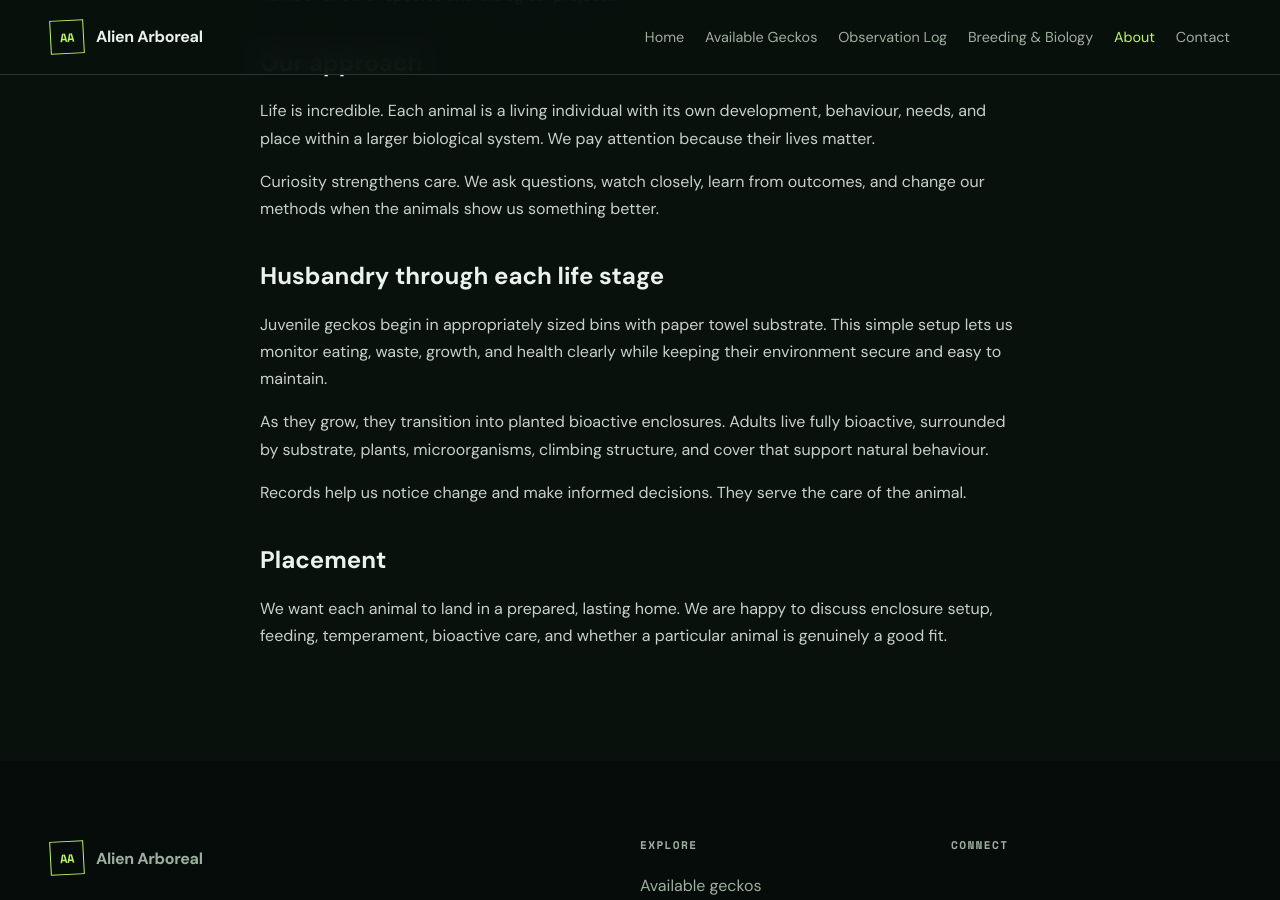
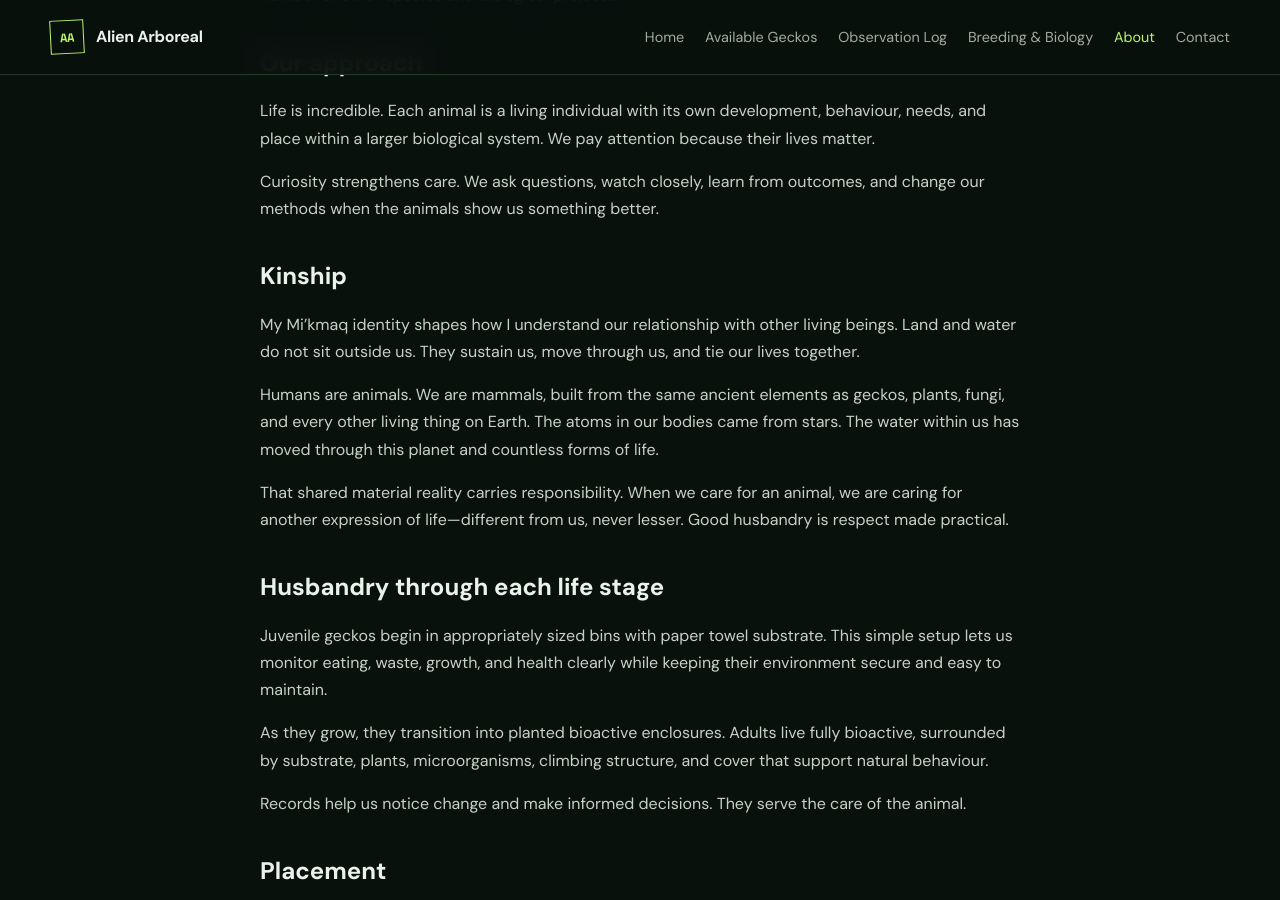
Before and after one commit to SavannahSidle/AlienArboreal, a Jekyll site: the page built from about.md, in a window 1280 px wide and 900 px high, scrolled down 639 px. Built offline with Jekyll 4.4.1, drawn with Linux system fonts in a browser that asks for light colours.

Commit message:
Add kinship philosophy to about.md

```diff
--- a/about.md
+++ b/about.md
@@ -13,6 +13,14 @@ Life is incredible. Each animal is a living individual with its own development,
 
 Curiosity strengthens care. We ask questions, watch closely, learn from outcomes, and change our methods when the animals show us something better.
 
+## Kinship
+
+My Mi'kmaq identity shapes how I understand our relationship with other living beings. Land and water do not sit outside us. They sustain us, move through us, and tie our lives together.
+
+Humans are animals. We are mammals, built from the same ancient elements as geckos, plants, fungi, and every other living thing on Earth. The atoms in our bodies came from stars. The water within us has moved through this planet and countless forms of life.
+
+That shared material reality carries responsibility. When we care for an animal, we are caring for another expression of life—different from us, never lesser. Good husbandry is respect made practical.
+
 ## Husbandry through each life stage
 
 Juvenile geckos begin in appropriately sized bins with paper towel substrate. This simple setup lets us monitor eating, waste, growth, and health clearly while keeping their environment secure and easy to maintain.
```
